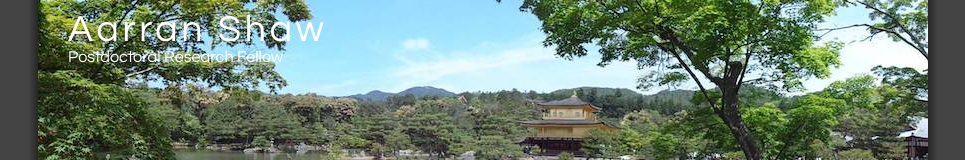
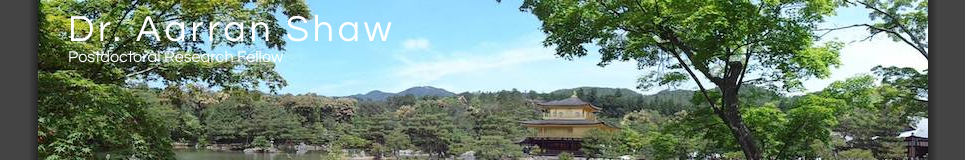
Before and after one commit to aarranshaw/aarranshaw.github.io, a plain HTML site: page publications.html in a window 1280 px wide. Shown: the top 160 px of the page, without its empty margins (157-1122 px from the left). Drawn offline with Linux system fonts and the light colour scheme.

Commit message:
Fixed inconsistencies in header

```diff
--- a/publications.html
+++ b/publications.html
@@ -17,7 +17,7 @@
       <div id="logo">
         <div id="logo_text">
           <!-- class="logo_colour", allows you to change the colour of the text -->
-          <h1>Aarran Shaw</h1>
+          <h1>Dr. Aarran Shaw</h1>
           <h2>Postdoctoral Research Fellow</h2>
         </div>
       </div>
```
Also changed, not shown: research.html (+1 -1 lines).
